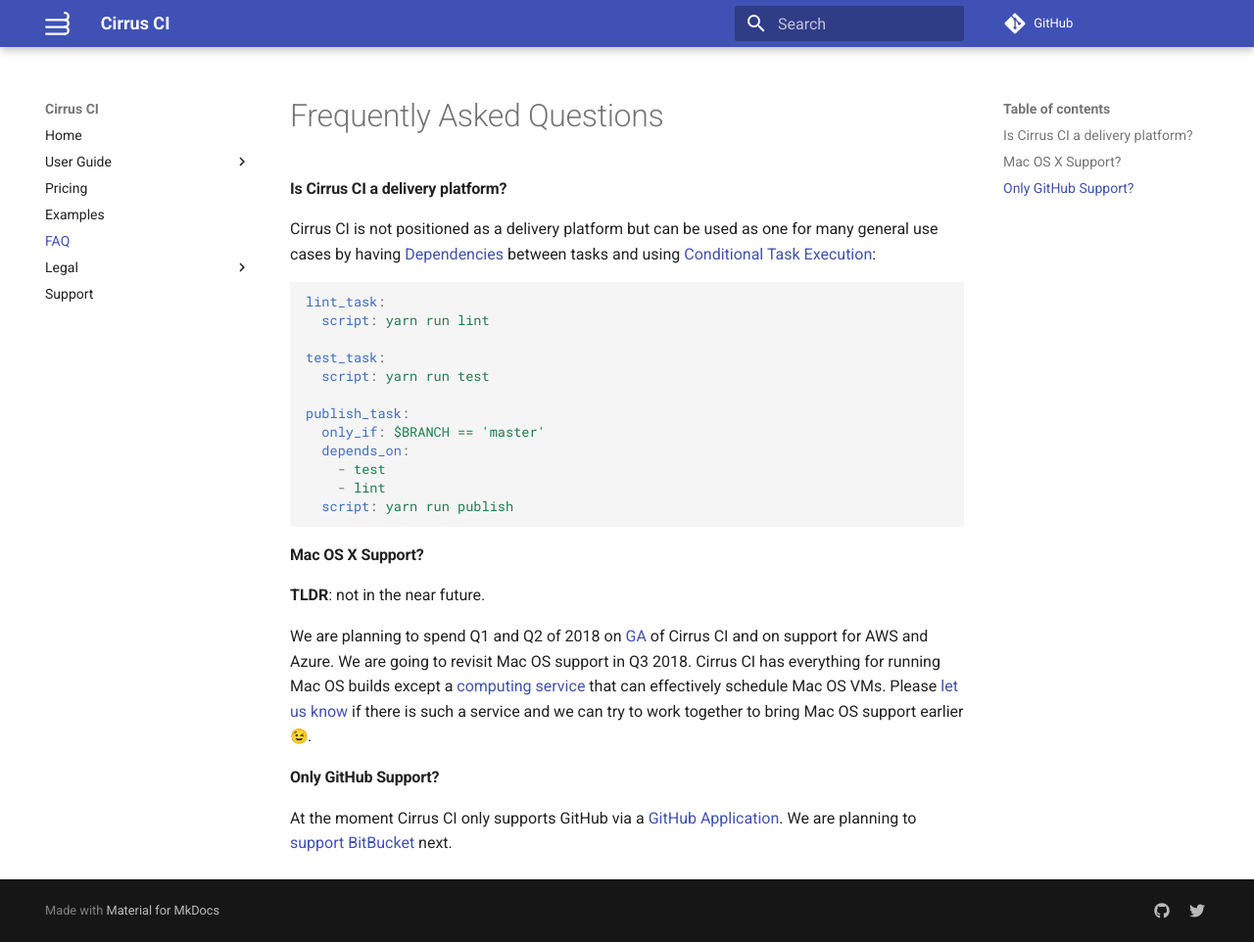
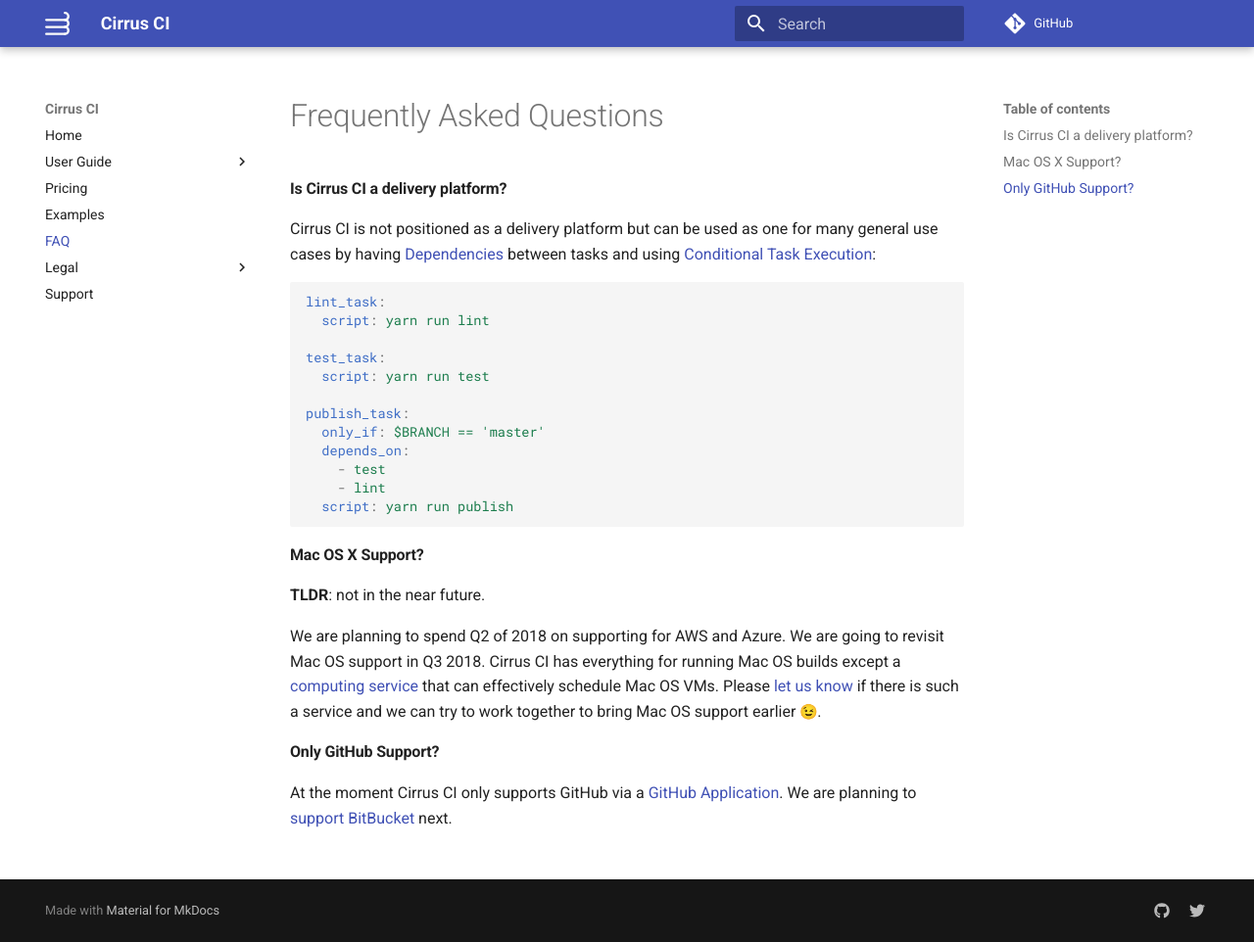
Before and after one commit to cirruslabs/cirrus-ci-docs, an MkDocs documentation site: the page built from docs/faq.md, in a window 1280 px wide and 962 px high. Shown: the whole window at 98% size. Built offline with MkDocs 1.6.1 and Material for MkDocs 9.7.7, drawn with Linux system fonts in a browser that asks for light colours; emoji names are drawn with the system emoji font; comment, search, counter and statistics services are not loaded; old or Windows-style settings are respelled for this version of MkDocs.

Commit message:
updated AWS and Azure plans

```diff
--- a/docs/faq.md
+++ b/docs/faq.md
@@ -24,8 +24,7 @@ publish_task:
 
 **TLDR**: not in the near future.
 
-We are planning to spend Q1 and Q2 of 2018 on [GA](https://en.wikipedia.org/wiki/Software_release_life_cycle#General_availability_(GA))
-of Cirrus CI and on support for AWS and Azure. We are going to revisit Mac OS support in Q3 2018. Cirrus CI has everything
+We are planning to spend Q2 of 2018 on supporting for AWS and Azure. We are going to revisit Mac OS support in Q3 2018. Cirrus CI has everything
 for running Mac OS builds except a [computing service](guide/supported-computing-services.md) that can effectively
 schedule Mac OS VMs. Please [let us know](support.md) if there is such a service and we can try to work together to bring
 Mac OS support earlier :wink:.
```
